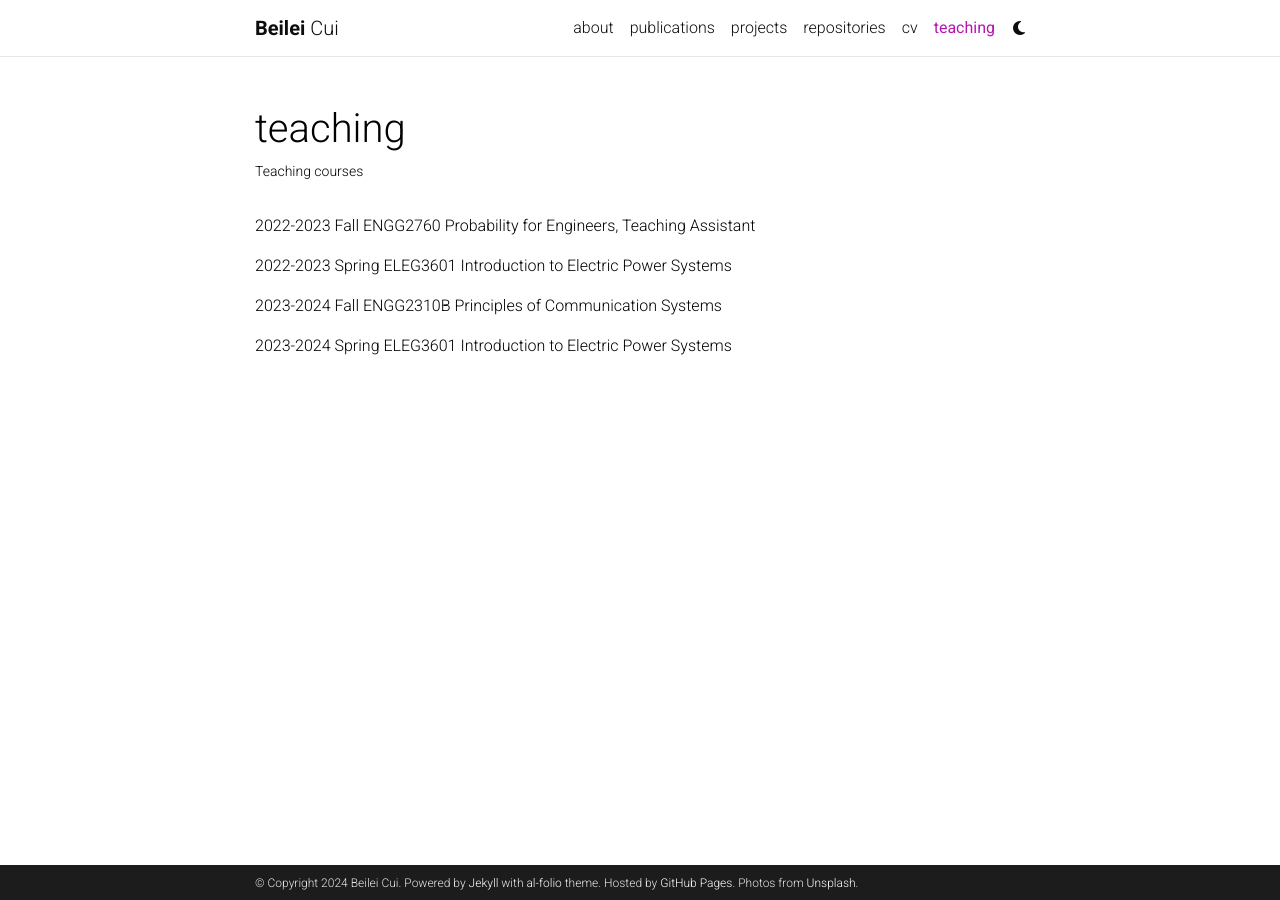
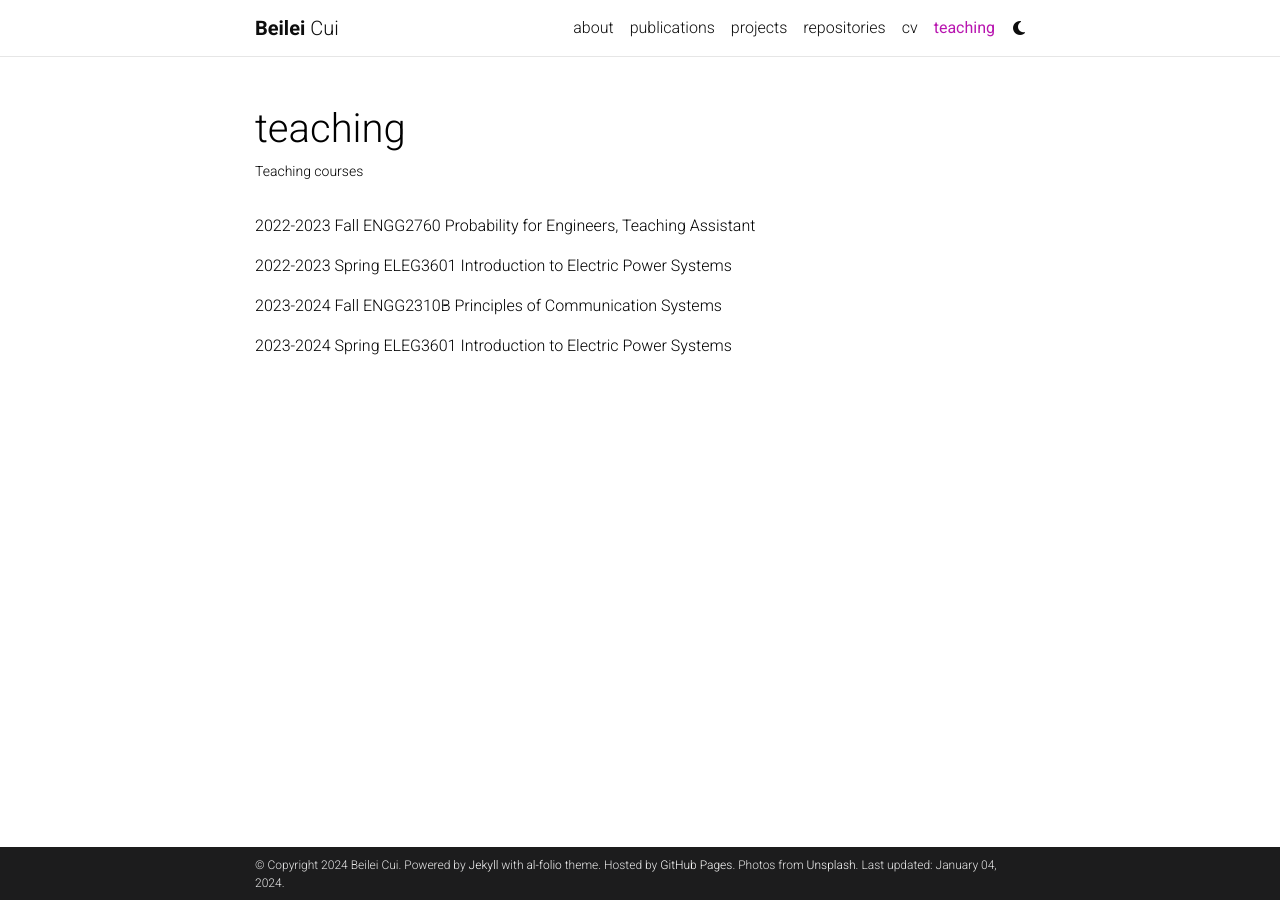
Before and after one commit to BeileiCui/beileicui.github.io, a Jekyll site: the page built from _pages/teaching.md, in a window 1280 px wide. Built offline with Jekyll 4.4.1, drawn with Linux system fonts in a browser that asks for light colours; full-size pictures stand in for the smaller copies a plugin makes; comment, search, counter and statistics services are not loaded; a style sheet for code colours, icons or effects is not loaded; part of the change alters nothing that is shown.

Commit message:
Update _config.yml

```diff
--- a/_config.yml
+++ b/_config.yml
@@ -20,7 +20,7 @@ icon: ⚛️  # the emoji used as the favicon (alternatively, provide image name
 
 url: https://beileicui.github.io # the base hostname & protocol for your site
 baseurl: # the subpath of your site, e.g. /blog/. Leave blank for root
-last_updated: false # set to true if you want to display last updated in the footer
+last_updated: true # set to true if you want to display last updated in the footer
 impressum_path:  # set to path to include impressum link in the footer, use the same path as permalink in a page, helps to conform with EU GDPR
 
 # -----------------------------------------------------------------------------
@@ -72,9 +72,9 @@ github_username: BeileiCui# your GitHub user name
 gitlab_username: # your GitLab user name
 x_username: # your X handle
 mastodon_username: # your mastodon instance+username in the format instance.tld/@username
-linkedin_username: # your LinkedIn user name
+linkedin_username: beilei-cui-1018b2253 # your LinkedIn user name
 telegram_username: # your Telegram user name
-scholar_userid: # your Google Scholar ID
+scholar_userid: G-WO0oYAAAAJ # your Google Scholar ID
 semanticscholar_id: # your Semantic Scholar ID
 whatsapp_number: # your WhatsApp number (full phone number in international format. Omit any zeroes, brackets, or dashes when adding the phone number in international format.)
 orcid_id: 0009-0009-7900-8032 # your ORCID ID
@@ -83,7 +83,7 @@ quora_username: # your Quora username
 publons_id: # your ID on Publons
 lattes_id: # your ID on Lattes (Brazilian Lattes CV)
 osf_id: # your OSF ID
-research_gate_profile: # your profile on ResearchGate
+research_gate_profile: Beilei-Cui-2 # your profile on ResearchGate
 scopus_id: # your profile on Scopus
 blogger_url: # your blogger URL
 work_url: # work page URL
```
